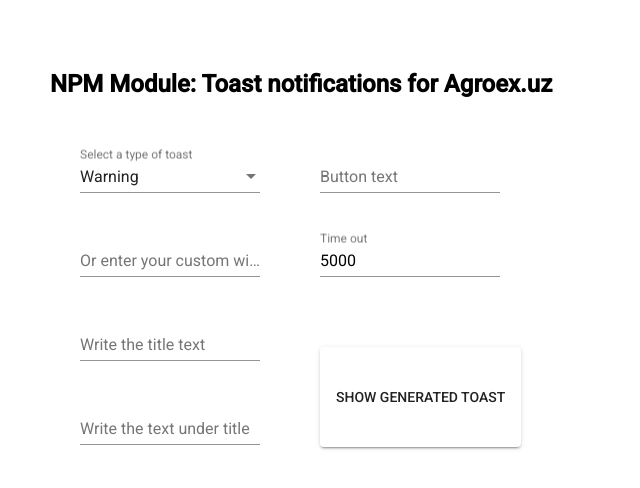
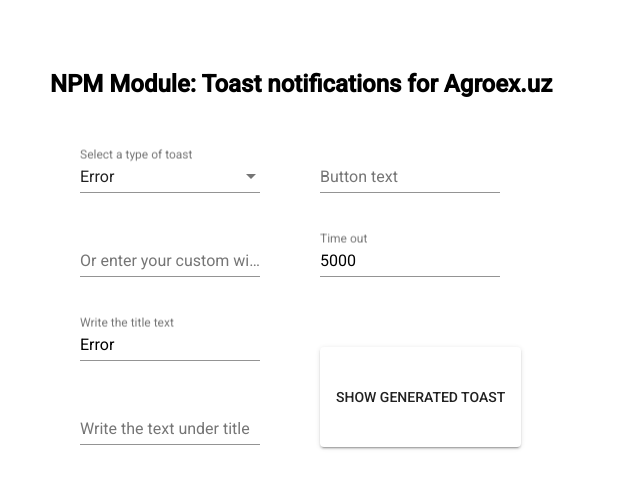
Before and after one commit to ShpilevskyAndrei/Modal-Popup-in-Angular, an Angular app: page / in a window 1280 px wide. Shown: the top 488 px of the page, without its empty margins (0-640 px from the left). Built offline with nearby package versions, Linux system fonts and the light colour scheme.

Commit message:
version 1.0.4
created a formGroup
changed ngModel to formControlName
used Reactive Form instead of Template Driven Form

```diff
--- a/projects/ngx-agroex-toast/package.json
+++ b/projects/ngx-agroex-toast/package.json
@@ -1,6 +1,6 @@
 {
   "name": "ngx-agroex-toast",
-  "version": "1.0.2",
+  "version": "1.0.4",
   "peerDependencies": {
     "@angular/common": "^13.3.0",
     "@angular/core": "^13.3.0"
--- a/src/app/form/form.component.html
+++ b/src/app/form/form.component.html
@@ -1,13 +1,10 @@
-<form>
+<form [formGroup]="toastOption">
     <div class="form-container">
         <div class="first-form-container">
             <div>
                 <mat-form-field>
                     <mat-label>Select a type of toast</mat-label>
-                    <mat-select
-                        name="toastType"
-                        [(ngModel)]="toastOption.toastType"
-                    >
+                    <mat-select formControlName="toastType">
                         <mat-option value="error">Error</mat-option>
                         <mat-option value="warning">Warning</mat-option>
                         <mat-option value="success">Success</mat-option>
@@ -20,33 +17,21 @@
             <div>
                 <mat-form-field>
                     <mat-label>Or enter your custom width</mat-label>
-                    <input
-                        matInput
-                        name="width"
-                        [(ngModel)]="toastOption.width"
-                    />
+                    <input matInput formControlName="width" />
                 </mat-form-field>
             </div>
             <br />
             <div>
                 <mat-form-field>
                     <mat-label>Write the title text</mat-label>
-                    <input
-                        matInput
-                        name="title"
-                        [(ngModel)]="toastOption.title"
-                    />
+                    <input matInput formControlName="title" />
                 </mat-form-field>
             </div>
             <br />
             <div>
                 <mat-form-field>
                     <mat-label>Write the text under title</mat-label>
-                    <input
-                        matInput
-                        name="message"
-                        [(ngModel)]="toastOption.message"
-                    />
+                    <input matInput formControlName="message" />
                 </mat-form-field>
             </div>
         </div>
@@ -55,22 +40,14 @@
                 <div>
                     <mat-form-field>
                         <mat-label>Button text</mat-label>
-                        <input
-                            matInput
-                            name="buttonText"
-                            [(ngModel)]="toastOption.buttonText"
-                        />
+                        <input matInput formControlName="buttonText" />
                     </mat-form-field>
                 </div>
                 <br />
                 <div>
                     <mat-form-field>
                         <mat-label>Time out</mat-label>
-                        <input
-                            matInput
-                            name="timeOut"
-                            [(ngModel)]="toastOption.timeOut"
-                        />
+                        <input matInput formControlName="timeOut" />
                     </mat-form-field>
                 </div>
             </div>
--- a/src/app/form/form.component.ts
+++ b/src/app/form/form.component.ts
@@ -1,10 +1,8 @@
 import { ChangeDetectionStrategy, Component } from '@angular/core';
+import { FormControl, FormGroup } from '@angular/forms';
 
-import { AgroexToastService } from '../../../projects/ngx-agroex-toast/src/lib/agroex-toast.service'
-import { IToastOptions } from '../../../projects/ngx-agroex-toast/src/lib/interfaces/toast-options'
-import { ToastType } from '../../../projects/ngx-agroex-toast/src/lib/enums/toast-type'
-
-
+import { AgroexToastService } from '../../../projects/ngx-agroex-toast/src/lib/agroex-toast.service';
+import { ToastType } from '../../../projects/ngx-agroex-toast/src/lib/enums/toast-type';
 
 @Component({
     selector: 'app-form',
@@ -35,18 +33,18 @@
     changeDetection: ChangeDetectionStrategy.OnPush,
 })
 export class FormComponent {
-    public toastOption: IToastOptions = {
-        toastType: ToastType.Warning,
-        width: '',
-        title: '',
-        message: '',
-        buttonText: '',
-        timeOut: 5000,
-    };
+    public toastOption = new FormGroup({
+        toastType: new FormControl(ToastType.Error),
+        width: new FormControl(''),
+        title: new FormControl('Error'),
+        message: new FormControl(''),
+        buttonText: new FormControl(''),
+        timeOut: new FormControl(5000),
+    });
 
     constructor(private toastService: AgroexToastService) {}
 
     public returnToastOptions(): void {
-        this.toastService.addToast(this.toastOption);
+        this.toastService.addToast(this.toastOption.value);
     }
 }
```
Also changed, not shown: src/app/app.module.ts (+7 -7 lines).
